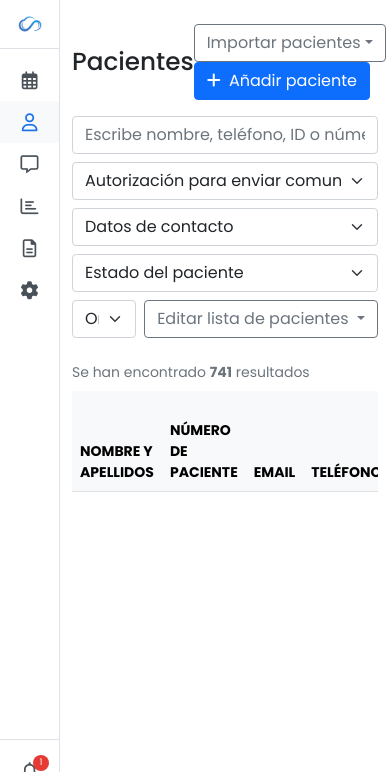
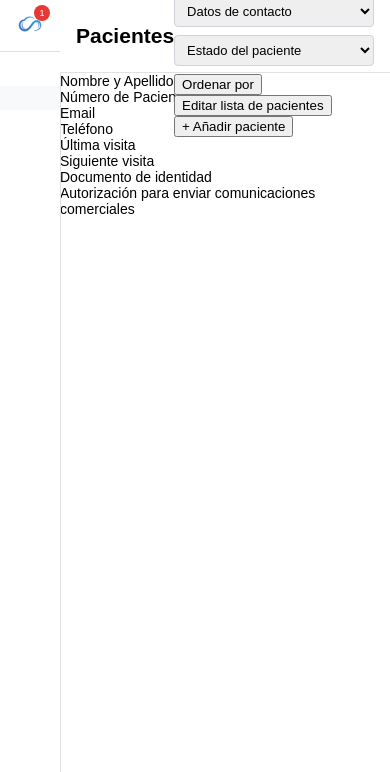
Before and after one commit to sincs87/nubeclinic, a Flask app: page /pacientes/ in a window 390 px wide. Shown: the top 772 px of the page. Run offline with Flask 3, Linux system fonts and the light colour scheme; lists and menus that the app fills with data are empty.

Commit message:
Actualizacion

```diff
--- a/app/templates/pacientes/pacientes.html
+++ b/app/templates/pacientes/pacientes.html
@@ -2,172 +2,67 @@
 <html lang="es">
 <head>
     <meta charset="UTF-8">
-    <meta name="viewport" content="width=device-width, initial-scale=1.0">
     <title>Pacientes - NubeClinic</title>
-
-    <!-- Bootstrap CSS -->
-    <link href="https://cdn.jsdelivr.net/npm/bootstrap@5.1.3/dist/css/bootstrap.min.css" rel="stylesheet">
-
-    <!-- Font Awesome -->
-    <link rel="stylesheet" href="https://cdnjs.cloudflare.com/ajax/libs/font-awesome/6.0.0-beta3/css/all.min.css">
-
-    <!-- Google Fonts -->
-    <link href="https://fonts.googleapis.com/css2?family=Poppins:wght@300;400;500;600;700&display=swap" rel="stylesheet">
-
-    <!-- Custom CSS -->
     <link rel="stylesheet" href="{{ url_for('static', filename='css/panel.css') }}">
 </head>
 <body>
-
     {% include 'components/sidebar.html' %}
 
     <div class="main-content">
-        <div class="container-fluid py-4">
-
-            <div class="d-flex justify-content-between align-items-center mb-3">
-                <h2 class="mb-0">Pacientes</h2>
-                <div>
-                    <button class="btn btn-outline-secondary dropdown-toggle me-2" data-bs-toggle="dropdown">Importar pacientes</button>
-                    <button class="btn btn-primary" data-bs-toggle="modal" data-bs-target="#modalNuevoPaciente">
-                        <i class="fas fa-plus me-1"></i> Añadir paciente
-                    </button>
-                </div>
-            </div>
-
-            <div class="row mb-3">
-                <div class="col-md-4 mb-2">
-                    <input type="text" class="form-control" placeholder="Escribe nombre, teléfono, ID o número de paciente">
-                </div>
-                <div class="col-md-2 mb-2">
-                    <select class="form-select">
+        <div class="main-header pacientes">
+            <h2>Pacientes</h2>
+            <div class="pacientes-actions">
+                <input type="text" class="search-input" placeholder="Escribe nombre, teléfono, ID o número de paciente">
+                <select class="filter-select">
                     <option>Autorización para enviar comunicaciones comerciales</option>
                 </select>
-                </div>
-                <div class="col-md-2 mb-2">
-                    <select class="form-select">
+                <select class="filter-select">
                     <option>Datos de contacto</option>
                 </select>
-                </div>
-                <div class="col-md-2 mb-2">
-                    <select class="form-select">
+                <select class="filter-select">
                     <option>Estado del paciente</option>
                 </select>
-                </div>
-                <div class="col-md-2 mb-2">
-                    <div class="d-flex justify-content-between">
-                        <select class="form-select me-2">
-                            <option>Ordenar por</option>
-                        </select>
-                        <button class="btn btn-outline-secondary dropdown-toggle" data-bs-toggle="dropdown">
-                            Editar lista de pacientes
-                        </button>
+                <div class="sort-buttons">
+                    <button class="btn-secondary">Ordenar por</button>
+                    <button class="btn-secondary">Editar lista de pacientes</button>
+                    <button class="btn-primary">+ Añadir paciente</button>
                 </div>
             </div>
         </div>
 
-            <div class="text-muted mb-2">Se han encontrado <strong>741</strong> resultados</div>
+        <div class="pacientes-table">
+            <div class="table-header">
+                <div>Nombre y Apellidos</div>
+                <div>Número de Paciente</div>
+                <div>Email</div>
+                <div>Teléfono</div>
+                <div>Última visita</div>
+                <div>Siguiente visita</div>
+                <div>Documento de identidad</div>
+                <div>Autorización para enviar comunicaciones comerciales</div>
+            </div>
 
-            <div class="table-responsive">
-                <table class="table align-middle">
-                    <thead class="table-light">
-                        <tr>
-                            <th>NOMBRE Y APELLIDOS</th>
-                            <th>NÚMERO DE PACIENTE</th>
-                            <th>EMAIL</th>
-                            <th>TELÉFONO</th>
-                            <th>ÚLTIMA VISITA</th>
-                            <th>SIGUIENTE VISITA</th>
-                            <th>DOCUMENTO DE IDENTIDAD</th>
-                            <th>AUTORIZACIÓN PARA ENVIAR COMUNICACIONES COMERCIALES</th>
-                        </tr>
-                    </thead>
-                    <tbody>
             {% for paciente in pacientes %}
-                        <tr>
-                            <td>{{ paciente.nombre }} {{ paciente.apellidos }}</td>
-                            <td>{{ paciente.numero }}</td>
-                            <td>
+            <div class="table-row">
+                <div>{{ paciente.nombre }} {{ paciente.apellidos }}</div>
+                <div>{{ paciente.numero }}</div>
+                <div>
                     {% if paciente.email %}
                         {{ paciente.email }}
                     {% else %}
-                                    <a href="#" class="text-success">Añadir email</a>
+                        <a href="#" class="add-email">Añadir email</a>
                     {% endif %}
-                            </td>
-                            <td>{{ paciente.telefono }}</td>
-                            <td>{{ paciente.ultima_visita or "-" }}</td>
-                            <td><a href="#" class="text-primary">Crear cita</a></td>
-                            <td>{{ paciente.dni or "-" }}</td>
-                            <td>{{ paciente.autorizacion_comercial or "Aceptado" }}</td>
-                        </tr>
+                </div>
+                <div>{{ paciente.telefono }}</div>
+                <div>{{ paciente.ultima_visita or '-' }}</div>
+                <div>{{ paciente.siguiente_visita or 'Crear cita' }}</div>
+                <div>{{ paciente.documento or '-' }}</div>
+                <div>{{ paciente.autorizacion }}</div>
+            </div>
             {% endfor %}
-                    </tbody>
-                </table>
-            </div>
-
         </div>
     </div>
 
-    <!-- Modal Añadir Paciente -->
-    <div class="modal fade" id="modalNuevoPaciente" tabindex="-1" aria-hidden="true">
-        <div class="modal-dialog modal-dialog-centered modal-lg">
-            <div class="modal-content p-4">
-                <div class="modal-header border-0">
-                    <h5 class="modal-title">Añadir paciente</h5>
-                    <button type="button" class="btn-close" data-bs-dismiss="modal"></button>
-                </div>
-                <div class="modal-body">
-                    <form>
-                        <div class="row mb-3">
-                            <div class="col">
-                                <label class="form-label">Nombre del paciente*</label>
-                                <input type="text" class="form-control">
-                            </div>
-                            <div class="col">
-                                <label class="form-label">Apellidos*</label>
-                                <input type="text" class="form-control">
-                            </div>
-                        </div>
-                        <div class="row mb-3">
-                            <div class="col">
-                                <label class="form-label">Teléfono</label>
-                                <input type="text" class="form-control">
-                            </div>
-                            <div class="col">
-                                <label class="form-label">Email</label>
-                                <input type="email" class="form-control">
-                            </div>
-                        </div>
-                        <p class="text-muted small">
-                            Usaremos estos datos de contacto para enviar notificaciones, mensajes de chat y documentos.
-                            Asegúrate de que pertenecen al paciente o a una persona autorizada.
-                        </p>
-
-                        <div class="mb-3">
-                            <button class="btn btn-link px-0"><i class="fas fa-plus me-1"></i> Añadir otro teléfono</button>
-                        </div>
-
-                        <div class="mb-3">
-                            <label class="form-label d-block">Tipo de paciente</label>
-                            <div class="btn-group" role="group">
-                                <input type="radio" class="btn-check" name="tipo_paciente" id="privado" checked>
-                                <label class="btn btn-outline-secondary" for="privado">Privado</label>
-
-                                <input type="radio" class="btn-check" name="tipo_paciente" id="aseguradora">
-                                <label class="btn btn-outline-secondary" for="aseguradora">De aseguradora</label>
-                            </div>
-                        </div>
-
-                        <div class="d-flex justify-content-end">
-                            <button type="button" class="btn btn-outline-secondary me-2" data-bs-dismiss="modal">Cerrar</button>
-                            <button type="submit" class="btn btn-primary">Guardar sin datos de contacto</button>
-                        </div>
-                    </form>
-                </div>
-            </div>
-        </div>
-    </div>
-
-    <!-- Bootstrap Bundle -->
-    <script src="https://cdn.jsdelivr.net/npm/bootstrap@5.1.3/dist/js/bootstrap.bundle.min.js"></script>
+    <script src="{{ url_for('static', filename='js/panel.js') }}"></script>
 </body>
 </html>
```
Lines whose indentation alone changed are shown as unchanged.
